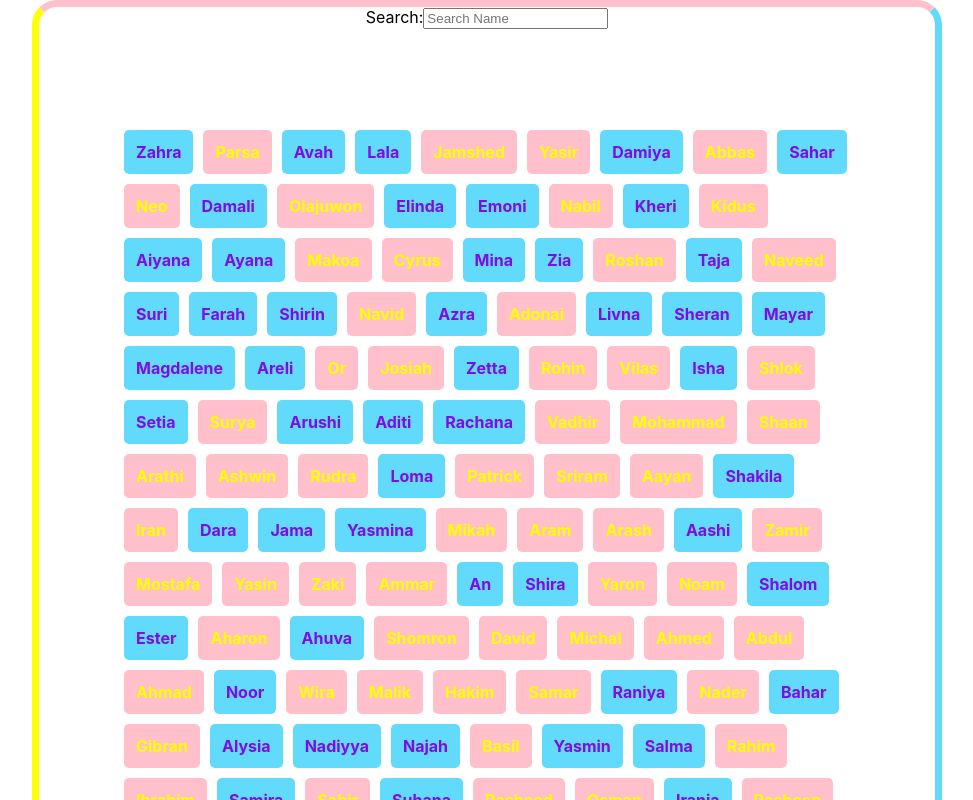
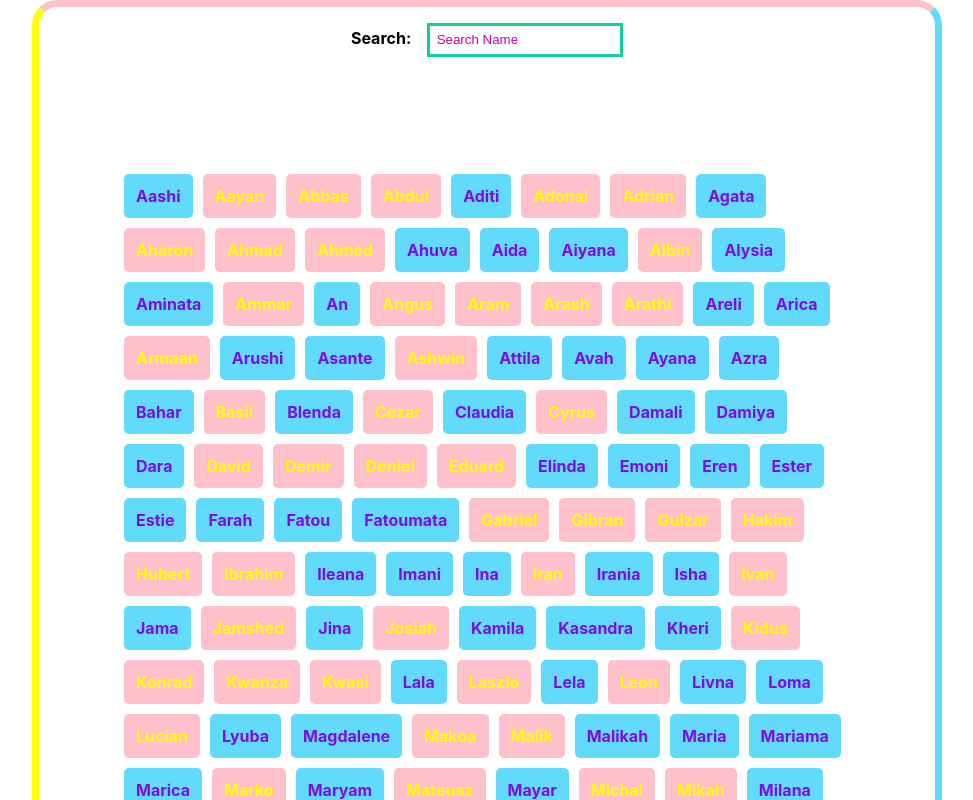
Before and after one commit to Selchuk-Karakus/baby-names-react, a React (Create React App) app: page / in a window 1280 px wide. Shown: the top 800 px of the page, without its empty margins (153-1126 px from the left). Built offline with nearby package versions, Linux system fonts and the light colour scheme.

Commit message:
Add level 2, create a searchbar component, add basic style

```diff
--- a/src/App.css
+++ b/src/App.css
@@ -39,6 +39,29 @@ hr {
   margin-bottom: 5rem;
 }
 
+.searchBar-wrapper {
+  padding: 1rem;
+
+}
+
+.searchBar-label {
+  font-weight: 700;
+  margin-right: 1rem;
+}
+
+.searchBar-inputField {
+  padding: 0.4rem;
+  border: solid rgb(10, 208, 162) 0.2rem;
+}
+
+::placeholder {
+    color: rgb(197, 0, 171);
+}
+
+input:focus::placeholder {
+  color: transparent;
+}
+
 @media (prefers-reduced-motion: no-preference) {
   .App-logo {
     animation: App-logo-spin infinite 20s linear;
--- a/src/App.js
+++ b/src/App.js
@@ -1,27 +1,35 @@
-import React, {useState} from "react";
+import React, { useState, useEffect } from "react";
 import "./App.css";
-import data from "./data/baby-names-data.json";
+import dataFile from "./data/baby-names-data.json";
 import BabyNameList from "./BabyNameList";
 import SearchBar from "./SearchBar";
 
 function App() {
   const [input, setInput] = useState("");
+  const [namesData] = useState([...dataFile]);
+  const [filteredNames, setFilteredNames] = useState([]);
+
+  namesData.sort((personA, personB) => {
+      return personA.name > personB.name ? 1 : -1
+    })
 
   const handleChange = (e) => {
     e.preventDefault();
-    setInput(e.target.value.toLowerCase());
+    setInput(e.target.value);
   };
 
-  if (input.length > 0) {
-    data = data.filter((person) => {
-      return person.name.toLowerCase().match(input);
-    });
-  }
+  useEffect(() => {
+    setFilteredNames(
+      namesData.filter((person) => {
+        return person.name.toLowerCase().match(input);
+      })
+    );
+  }, [input]);
 
   return (
     <div className="App">
-      <SearchBar data={data} handleInput={handleChange} input={input}/>
-      <BabyNameList data={data} />
+      <SearchBar handleChange={handleChange} input={input} />
+      <BabyNameList data={filteredNames} />
       <hr />
     </div>
   );
--- a/src/SearchBar.js
+++ b/src/SearchBar.js
@@ -1,17 +1,17 @@
 import React from "react";
 
-const SearchBar = (props) => {
-console.log(props)
+const SearchBar = ({handleChange, input}) => {
 
   return (
-    <div>
-        <label htmlFor="name">Search:</label>
+    <div className="searchBar-wrapper">
+        <label className="searchBar-label" htmlFor="name">Search:</label>
         <input
+        className="searchBar-inputField"
         placeholder="Search Name"
         id="name"
         type="text"
-        value={props.input}
-        onChange={props.handleInputChange} />
+        value={input}
+        onChange={handleChange} />
     </div>
   );
 };
```
